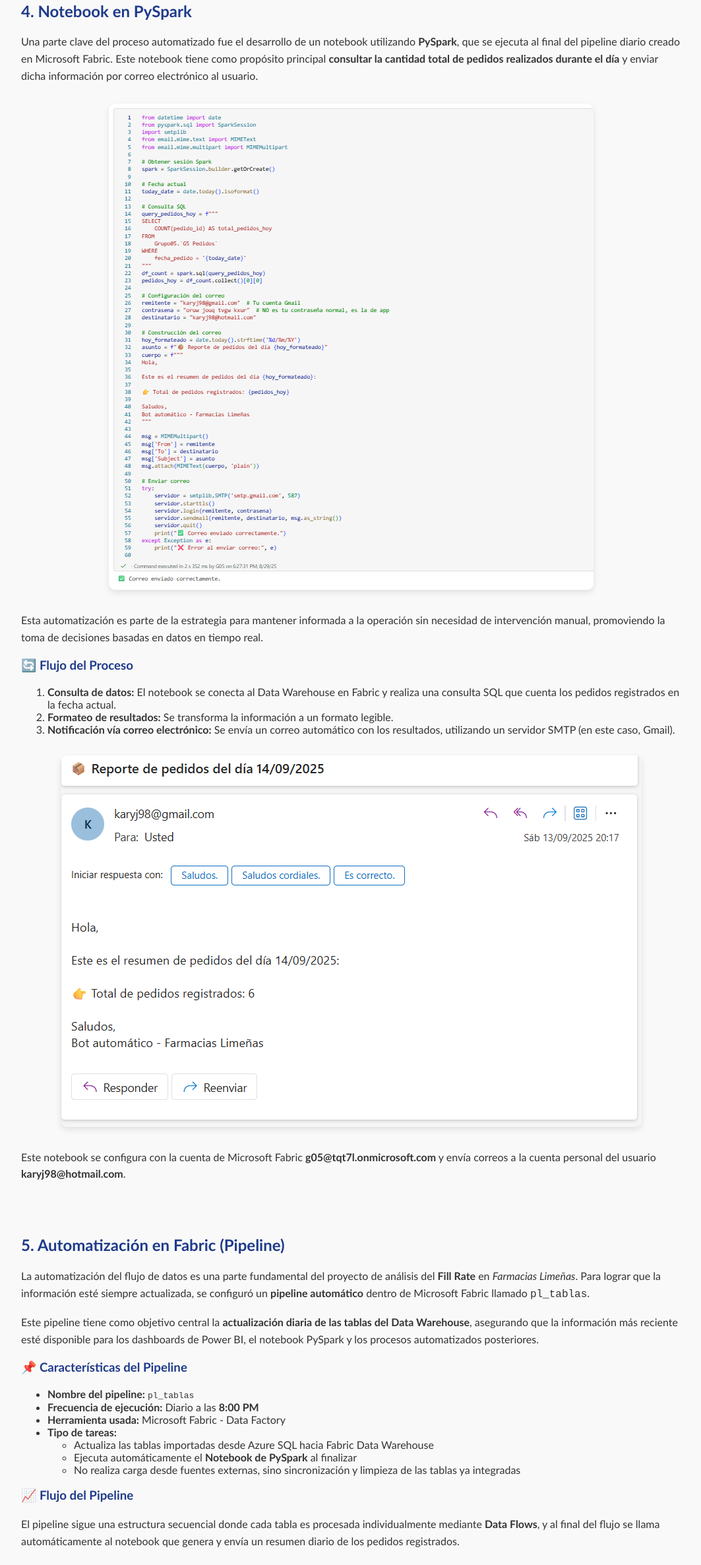
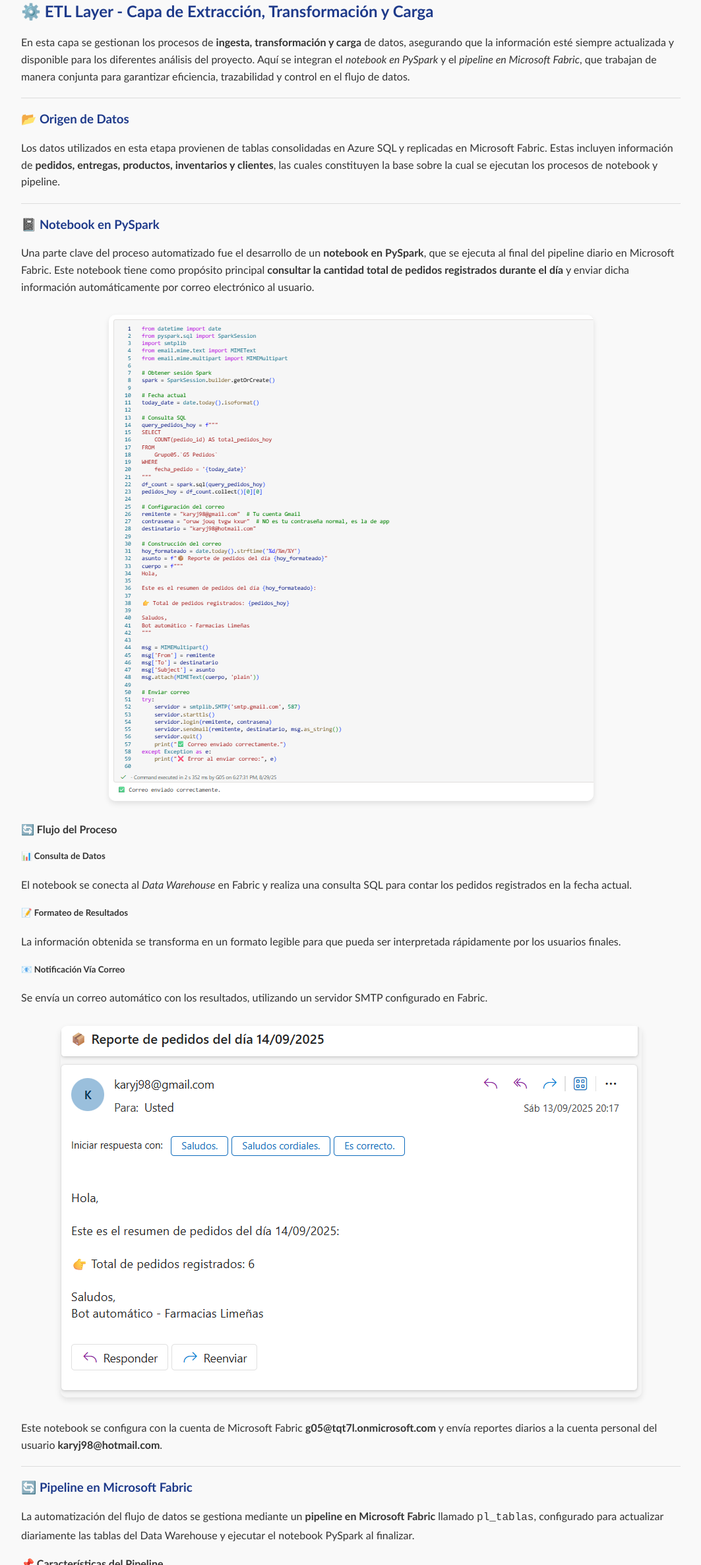
Before and after one commit to Karina3898/Githubpages_PUCP_G5, a plain HTML site: page index.html in a window 1280 px wide. Shown: the part 5239-7611 px from the top of the page at 66% size, without its empty margins (108-1171 px from the left). Drawn offline with Linux system fonts and the light colour scheme.

Commit message:
Update index.html

```diff
--- a/index.html
+++ b/index.html
@@ -242,73 +242,117 @@
 
   <hr style="margin-top: 30px; border: 0; border-top: 1px solid #ddd;">
 </div>
+<!-- ================== ETL LAYER - CAPA DE EXTRACCIÓN, TRANSFORMACIÓN Y CARGA ================== -->
+<div class="seccion" id="etl-layer">
+  <h2>⚙️ ETL Layer - Capa de Extracción, Transformación y Carga</h2>
+  <p>
+    En esta capa se gestionan los procesos de <strong>ingesta, transformación y carga</strong> de datos,
+    asegurando que la información esté siempre actualizada y disponible para los diferentes análisis del proyecto.
+    Aquí se integran el <em>notebook en PySpark</em> y el <em>pipeline en Microsoft Fabric</em>, que trabajan de manera
+    conjunta para garantizar eficiencia, trazabilidad y control en el flujo de datos.
+  </p>
+  <hr style="margin: 20px 0; border: 0; border-top: 1px solid #ddd;">
 
-<div class="seccion" id="notebook">
-<h2>4. Notebook en PySpark</h2>
+  <!-- ORIGEN DE DATOS -->
+  <h3>📂 Origen de Datos</h3>
   <p>
-            Una parte clave del proceso automatizado fue el desarrollo de un notebook utilizando <strong>PySpark</strong>,
-            que se ejecuta al final del pipeline diario creado en Microsoft Fabric.
-            Este notebook tiene como propósito principal <strong>consultar la cantidad total de pedidos realizados durante el día</strong>
-            y enviar dicha información por correo electrónico al usuario.
+    Los datos utilizados en esta etapa provienen de tablas consolidadas en Azure SQL y replicadas en Microsoft Fabric.
+    Estas incluyen información de <strong>pedidos, entregas, productos, inventarios y clientes</strong>, las cuales constituyen
+    la base sobre la cual se ejecutan los procesos de notebook y pipeline.
   </p>
+  <hr style="margin: 20px 0; border: 0; border-top: 1px solid #ddd;">
+
+  <!-- NOTEBOOK -->
+  <h3>📓 Notebook en PySpark</h3>
+  <p>
+    Una parte clave del proceso automatizado fue el desarrollo de un <strong>notebook en PySpark</strong>,
+    que se ejecuta al final del pipeline diario en Microsoft Fabric.
+    Este notebook tiene como propósito principal <strong>consultar la cantidad total de pedidos registrados durante el día</strong>
+    y enviar dicha información automáticamente por correo electrónico al usuario.
+  </p>
+
   <!-- Imagen del notebook -->
   <div style="text-align: center; margin: 30px 0;">
-<img alt="Código del notebook en PySpark" src="4.Notebook/notebook.png" style="max-width: 85%; height: auto; border-radius: 10px; box-shadow: 0 4px 10px rgba(0,0,0,0.1);"/>
+    <img alt="Código del notebook en PySpark" src="4.Notebook/notebook.png"
+         style="max-width: 85%; height: auto; border-radius: 10px;
+                box-shadow: 0 4px 8px rgba(0,0,0,0.1);"/>
   </div>
-<p>
-            Esta automatización es parte de la estrategia para mantener informada a la operación sin necesidad de intervención manual,
-            promoviendo la toma de decisiones basadas en datos en tiempo real.
-        </p>
-<h3>🔄 Flujo del Proceso</h3>
-<ol>
-<li><strong>Consulta de datos:</strong> El notebook se conecta al Data Warehouse en Fabric y realiza una consulta SQL que cuenta los pedidos registrados en la fecha actual.</li>
-<li><strong>Formateo de resultados:</strong> Se transforma la información a un formato legible.</li>
-<li><strong>Notificación vía correo electrónico:</strong> Se envía un correo automático con los resultados, utilizando un servidor SMTP (en este caso, Gmail).</li>
-</ol>
+
+  <h4>🔄 Flujo del Proceso</h4>
+
+  <h5>📊 Consulta de Datos</h5>
+  <p>El notebook se conecta al <em>Data Warehouse</em> en Fabric y realiza una consulta SQL para contar los pedidos registrados en la fecha actual.</p>
+
+  <h5>📝 Formateo de Resultados</h5>
+  <p>La información obtenida se transforma en un formato legible para que pueda ser interpretada rápidamente por los usuarios finales.</p>
+
+  <h5>📧 Notificación Vía Correo</h5>
+  <p>Se envía un correo automático con los resultados, utilizando un servidor SMTP configurado en Fabric.</p>
+
   <!-- Imagen del correo enviado -->
   <div style="text-align: center; margin: 30px 0;">
-<img alt="Correo automático enviado desde el notebook" src="4.Notebook/correo_notebook.png" style="max-width: 70%; height: auto; border-radius: 10px; box-shadow: 0 4px 10px rgba(0,0,0,0.1);"/>
+    <img alt="Correo automático enviado desde el notebook" src="4.Notebook/correo_notebook.png"
+         style="max-width: 70%; height: auto; border-radius: 10px;
+                box-shadow: 0 4px 10px rgba(0,0,0,0.1);"/>
   </div>
+
   <p>
     Este notebook se configura con la cuenta de Microsoft Fabric
-            <strong>g05@tqt7l.onmicrosoft.com</strong> y envía correos a la cuenta personal del usuario
+    <strong>g05@tqt7l.onmicrosoft.com</strong> y envía reportes diarios a la cuenta personal del usuario
     <strong>karyj98@hotmail.com</strong>.
   </p>
-</div>
-<!-- SECCIÓN 5: Automatización en Fabric (Pipeline) -->
-<div class="seccion" id="automatizacion-fabric">
-<h2>5. Automatización en Fabric (Pipeline)</h2>
+  <hr style="margin: 20px 0; border: 0; border-top: 1px solid #ddd;">
+
+  <!-- PIPELINE -->
+  <h3>🔄 Pipeline en Microsoft Fabric</h3>
   <p>
-            La automatización del flujo de datos es una parte fundamental del proyecto de análisis del <strong>Fill Rate</strong> en <em>Farmacias Limeñas</em>.
-            Para lograr que la información esté siempre actualizada, se configuró un <strong>pipeline automático</strong> dentro de Microsoft Fabric llamado <code>pl_tablas</code>.
+    La automatización del flujo de datos se gestiona mediante un <strong>pipeline en Microsoft Fabric</strong>
+    llamado <code>pl_tablas</code>, configurado para actualizar diariamente las tablas del Data Warehouse
+    y ejecutar el notebook PySpark al finalizar.
   </p>
+
+  <h4>📌 Características del Pipeline</h4>
+
+  <h5>🏷️ Nombre</h5>
+  <p><code>pl_tablas</code></p>
+
+  <h5>⏰ Frecuencia de Ejecución</h5>
+  <p>Diario a las <strong>8:00 PM</strong></p>
+
+  <h5>🛠️ Herramienta Usada</h5>
+  <p>Microsoft Fabric - Data Factory</p>
+
+  <h5>⚡ Tipo de Tareas</h5>
+  <ul>
+    <li>Actualiza las tablas importadas desde Azure SQL hacia Fabric Data Warehouse.</li>
+    <li>Ejecuta automáticamente el <strong>Notebook de PySpark</strong> al finalizar.</li>
+    <li>No realiza carga desde fuentes externas, sino sincronización y limpieza de tablas ya integradas.</li>
+  </ul>
+
+  <h4>📈 Flujo del Pipeline</h4>
   <p>
-            Este pipeline tiene como objetivo central la <strong>actualización diaria de las tablas del Data Warehouse</strong>, asegurando que la información más reciente
-            esté disponible para los dashboards de Power BI, el notebook PySpark y los procesos automatizados posteriores.
+    El pipeline sigue una estructura secuencial donde cada tabla es procesada individualmente mediante
+    <strong>Data Flows</strong>, y al final se ejecuta el notebook que genera y envía el reporte diario.
   </p>
-<h3>📌 Características del Pipeline</h3>
-<ul>
-<li><strong>Nombre del pipeline:</strong> <code>pl_tablas</code></li>
-<li><strong>Frecuencia de ejecución:</strong> Diario a las <strong>8:00 PM</strong></li>
-<li><strong>Herramienta usada:</strong> Microsoft Fabric - Data Factory</li>
-<li><strong>Tipo de tareas:</strong>
-<ul>
-<li>Actualiza las tablas importadas desde Azure SQL hacia Fabric Data Warehouse</li>
-<li>Ejecuta automáticamente el <strong>Notebook de PySpark</strong> al finalizar</li>
-<li>No realiza carga desde fuentes externas, sino sincronización y limpieza de las tablas ya integradas</li>
-</ul>
-</li>
-</ul>
-<h3>📈 Flujo del Pipeline</h3>
+
+  <h5>📥 Extracción</h5>
   <p>
-            El pipeline sigue una estructura secuencial donde cada tabla es procesada individualmente mediante <strong>Data Flows</strong>,
-            y al final del flujo se llama automáticamente al notebook que genera y envía un resumen diario de los pedidos registrados.
+    Durante la fase de extracción, el pipeline actualiza las siguientes tablas principales:
+    <em>Clientes, Pedidos, Detalle_Pedidos, Entregas, Detalle_Entrega, Inventario, Productos y Proveedores</em>.
   </p>
+
   <!-- Imagen del pipeline -->
   <div style="text-align: center; margin: 30px 0;">
-<img alt="Pipeline de actualización en Microsoft Fabric" src="2.pipeline/pipeline.png" style="max-width: 95%; height: auto; border-radius: 10px; box-shadow: 0 4px 8px rgba(0,0,0,0.1);"/>
+    <img alt="Pipeline de actualización en Microsoft Fabric" src="2.pipeline/pipeline.png"
+         style="max-width: 95%; height: auto; border-radius: 10px;
+                box-shadow: 0 4px 8px rgba(0,0,0,0.1);"/>
   </div>
+
+  <hr style="margin-top: 30px; border: 0; border-top: 1px solid #ddd;">
 </div>
+
+
+
 <div class="seccion" id="powerapps">
 <h2>6. Power Apps y Flujo Operativo</h2>
 <p>
```
Lines whose indentation alone changed are shown as unchanged.
